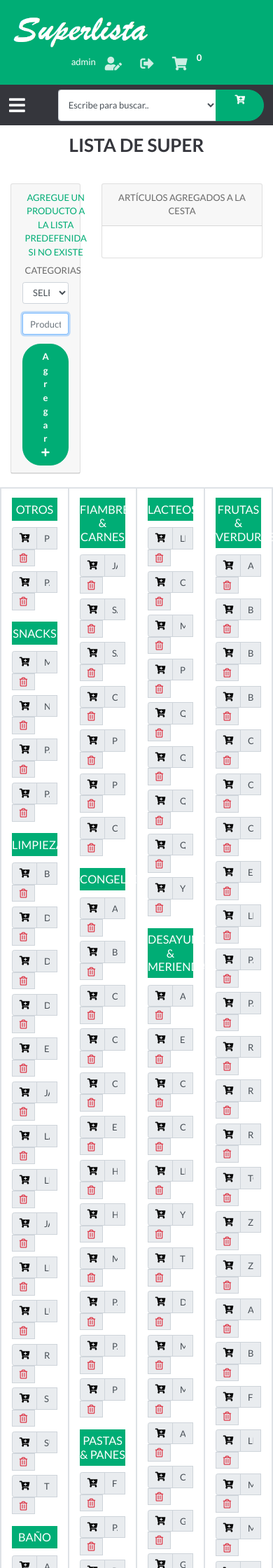
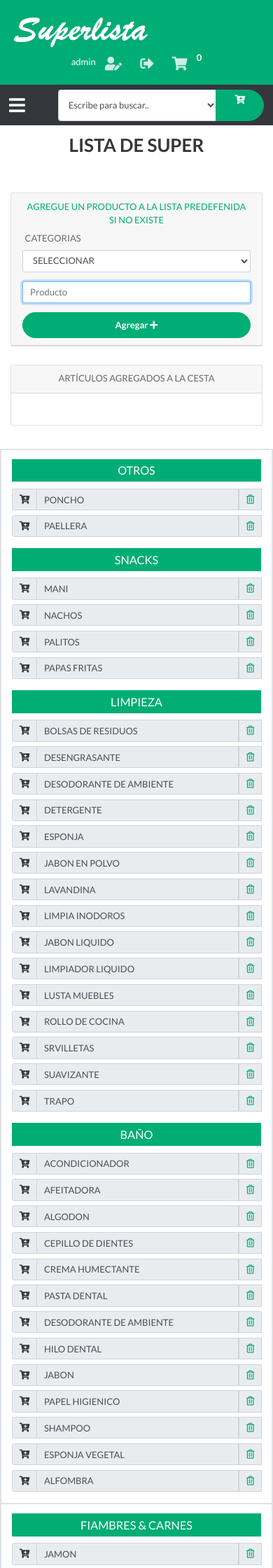
Before and after one commit to canariosbit/bitSuperlista, a Flask app: page / in a window 390 px wide. Shown: the top 2240 px of the page at 70% size. Run offline with Flask 2, Linux system fonts and the light colour scheme; a user stored in the database is signed in; data comes from the database, SQL or seed files in the repository; both versions use the stored data as it was after the commit; some libraries are stand-ins or nearby versions; some web fonts are replaced.

Commit message:
responsive

```diff
--- a/Proyecto_CanariosbIT/app.py
+++ b/Proyecto_CanariosbIT/app.py
@@ -68,7 +68,7 @@ def getAllCategorias():
 
 
 def getAllCesta():
-    # Consultando los productos
+    # Consultando los productos en la cesta
     if 'nombre' in session:
         id = session['id']
     else:
@@ -232,19 +232,15 @@ def agregarArtCesta():
             return redirect('/')
 
         (cur.execute("INSERT INTO Cesta (Id_Usuario, Item, Tachar, ProductoId) VALUES(?,?,?,?)",
-                    (id_usuario, nomProd, 0, proSelected)))
+                     (id_usuario, nomProd, 0, proSelected)))
         db.commit()
         db.close()
         flash("Producto agregado correctamente.", "alert-success")
         return redirect('/')
 
-
     else:
         flash("Seleccione un producto", "alert-warning")
         return redirect('/')
-
-
-
 
 
 # Ruta para eliminar articulos de la cesta
@@ -266,7 +262,7 @@ def DeleteArtCesta(id):
     db.close()
     return redirect("/cart")
 
-# Ruta para eliminar articulos de la cesta
+# Ruta para eliminar articulos de la tabla contenido
 @app.route('/DeleteArtContenido/<id>', methods=['GET'])
 def DeleteArtContenido(id):
     id = int(id)
@@ -490,12 +486,13 @@ def login():
             return render_template('login.html')
 
 
-@app.route('/logout')
+@app.route('/logout')  # Ruta de logout
 def fnLogout():
     session.clear()
     return redirect("/")
 
 
+# Ruta para editar perfil
 @app.route('/perfil', methods=['GET', 'POST'])
 def fnPerfil():
     if 'nombre' in session:
@@ -649,7 +646,7 @@ def AgregarProductoLista(id):
             cur.execute(sql, [(id), (proSelected)])
             db.commit()
     else:
-            flash("Seleccione un producto", "alert-warning")
+        flash("Seleccione un producto", "alert-warning")
 
     return EditarLista(id)
 
@@ -776,7 +773,6 @@ def compact_db(ultimosReg):
     resultado = cur.fetchall()
     if resultado:
 
-
         delete_guestCesta = (
             "DELETE FROM Cesta WHERE Id_Usuario = ?")
         for user in resultado:
--- a/Proyecto_CanariosbIT/templates/home_logged_in.html
+++ b/Proyecto_CanariosbIT/templates/home_logged_in.html
@@ -12,7 +12,7 @@
         <div class="form-group">
             <div class="container">
                 <div class="row py-4">
-                    <div class="col-4">
+                    <div class="col-md-4 py-3">
                         <div class="card text-center">
                             <div class="card-header">
                                 <div class="form-group">
@@ -50,7 +50,7 @@
                             </div>
                         </div>
                     </div>
-                    <div class="col-8">
+                    <div class="col-md-8 py-3 text-center">
                         <div class="card">
                             <div class="card-header text-center">
                                 <span>ARTÍCULOS AGREGADOS A LA CESTA</span>
@@ -75,15 +75,12 @@
                                                         value="{{ CestaArticulo.Item_nombre}}" aria-label="Text input with checkbox">
                                                     <div class="input-group-prepend">
                                                         <div class="input-group-text">
-                                                            <a href="/DeleteArtCesta_home/{{CestaArticulo.Id}}" i class="fa-sm text-success far fa-trash-alt" style="color:#000000;"></i></a>
+                                                            <a href="/DeleteArtCesta_home/{{CestaArticulo.Id}}"><i class="fa-sm text-primary far fa-trash-alt"></i></a>
                                                         </div>
                                                     </div>
 
                                                 </div>
                                             </td>
-                                                <!-- <td class="text border">{{ CestaArticulo.Item_nombre }}
-                                                    <a href="/DeleteArtCesta_home/{{CestaArticulo.Id}}"><i class="fa-pull-right fa-border far fa-trash-alt text-primary"></i></a>
-                                                </td> -->
 
                                             {% set contador.value = contador.value + 1 %}
 
@@ -96,6 +93,7 @@
                     </div>
                 </div>
             </div>
+            <div class="container">
                 {% if not(flashAbajo) %}
                     {% with messages = get_flashed_messages(with_categories=true)%}
                         {% if messages %}
@@ -107,10 +105,11 @@
                         {% endif %}
                     {% endwith %}
                 {% endif %}
+            </div>
             <!-- listar artículos -->
             <div class="container">
                 <div class="row border">
-                    <div class="col-3 border">
+                    <div class="col-md-3 border">
                         <div>
                             {% for categoria in categorias %}
                             <div class="form-group">
@@ -123,14 +122,14 @@
                                         <div class="input-group py-1">
                                             <div class="input-group-prepend">
                                                 <div class="input-group-text">
-                                                    <a href="/AddArt/{{producto.pro_nombre}}/{{producto.pro_id}}"><i class="fas fa-cart-plus" style="color:black;"></i></a>
+                                                    <a href="/AddArt/{{producto.pro_nombre}}/{{producto.pro_id}}"><i class="text-secondary fas fa-cart-plus"></i></a>
                                                 </div>
                                             </div>
                                             <input type="text" name="input" readonly="true" class="form-control"
                                                 value="{{ producto.pro_nombre }}" aria-label="Text input with checkbox">
                                             <div class="input-group-prepend">
                                                 <div class="input-group-text">
-                                                    <a href="/deleteArt/{{producto.pro_id}}" i class="text-danger far fa-trash-alt" style="color:#000000;"></i></a>
+                                                    <a href="/deleteArt/{{producto.pro_id}}"><i class="text-primary far fa-trash-alt"></i></a>
                                                 </div>
                                             </div>
 
@@ -144,7 +143,7 @@
 
                         </div>
                     </div>
-                    <div class="col-3 border">
+                    <div class="col-md-3 border">
                         <div>
                             {% for categoria in categorias %}
                             <div class="form-group">
@@ -157,14 +156,14 @@
                                         <div class="input-group py-1">
                                             <div class="input-group-prepend">
                                                 <div class="input-group-text">
-                                                    <a href="/AddArt/{{producto.pro_nombre}}/{{producto.pro_id}}"><i class="fas fa-cart-plus" style="color:black;"></i></a>
+                                                    <a href="/AddArt/{{producto.pro_nombre}}/{{producto.pro_id}}"><i class="text-secondary fas fa-cart-plus"></i></a>
                                                 </div>
                                             </div>
                                             <input type="text" readonly="true" class="form-control"
                                                 value="{{ producto.pro_nombre }}" aria-label="Text input with checkbox">
                                             <div class="input-group-prepend">
                                                 <div class="input-group-text">
-                                                    <a href="/deleteArt/{{producto.pro_id}}" i class="text-danger far fa-trash-alt" style="color:#000000;"></i></a>
+                                                    <a href="/deleteArt/{{producto.pro_id}}"><i class="text-primary far fa-trash-alt"></i></a>
                                                 </div>
                                             </div>
                                         </div>
@@ -176,7 +175,7 @@
                             {%endfor%}
                         </div>
                     </div>
-                    <div class="col-3 border">
+                    <div class="col-md-3 border">
                         <div>
                             {% for categoria in categorias %}
                             <div class="form-group">
@@ -189,14 +188,14 @@
                                         <div class="input-group py-1">
                                             <div class="input-group-prepend">
                                                 <div class="input-group-text">
-                                                    <a href="/AddArt/{{producto.pro_nombre}}/{{producto.pro_id}}"><i class="fas fa-cart-plus" style="color:black;"></i></a>
+                                                    <a href="/AddArt/{{producto.pro_nombre}}/{{producto.pro_id}}"><i class="text-secondary fas fa-cart-plus"></i></a>
                                                 </div>
                                             </div>
                                             <input type="text" readonly="true" class="form-control"
                                                 value="{{ producto.pro_nombre }}" aria-label="Text input with checkbox">
                                             <div class="input-group-prepend">
                                                 <div class="input-group-text">
-                                                    <a href="/deleteArt/{{producto.pro_id}}" i class="text-danger far fa-trash-alt" style="color:#000000;"></i></a>
+                                                    <a href="/deleteArt/{{producto.pro_id}}"><i class="text-primary far fa-trash-alt"></i></a>
                                                 </div>
                                             </div>
                                         </div>
@@ -208,7 +207,7 @@
                             {%endfor%}
                         </div>
                     </div>
-                    <div class="col-3 border py-3">
+                    <div class="col-md-3 border py-3">
                         <div>
                             {% for categoria in categorias %}
                             <div class="form-group">
@@ -221,14 +220,14 @@
                                         <div class="input-group py-1">
                                             <div class="input-group-prepend">
                                                 <div class="input-group-text">
-                                                    <a href="/AddArt/{{producto.pro_nombre}}/{{producto.pro_id}}"><i class="fas fa-cart-plus" style="color:black;"></i></a>
+                                                    <a href="/AddArt/{{producto.pro_nombre}}/{{producto.pro_id}}"><i class="text-secondary fas fa-cart-plus"></i></a>
                                                 </div>
                                             </div>
                                             <input type="text" readonly="true" class="form-control"
                                                 value="{{ producto.pro_nombre }}" aria-label="Text input with checkbox">
                                             <div class="input-group-prepend">
                                                 <div class="input-group-text">
-                                                    <a href="/deleteArt/{{producto.pro_id}}" i class="text-danger far fa-trash-alt" style="color:#000000;"></i></a>
+                                                    <a href="/deleteArt/{{producto.pro_id}}"><i class="text-primary far fa-trash-alt"></i></a>
                                                 </div>
                                             </div>
                                         </div>
--- a/Proyecto_CanariosbIT/templates/layout.html
+++ b/Proyecto_CanariosbIT/templates/layout.html
@@ -18,10 +18,6 @@
     <link rel="stylesheet" href="{{ url_for('static', filename='css/jarallax.css') }}">
     <!-- Carga del CSS de "Pickadate.js" -->
     <link rel="stylesheet" href="{{ url_for('static', filename='js/pickadate.js/themes/default.css') }}">
-    <!-- Carga del CSS de "Date Picker" -->
-    <link rel="stylesheet" href="{{ url_for('static', filename='js/pickadate.js/themes/default.date.css') }}">
-    <!-- Carga del CSS de "Time Picker" -->
-    <link rel="stylesheet" href="{{ url_for('static', filename='js/pickadate.js/themes/default.time.css') }}">
     <!-- Carga de Fuentes de google-->
     <link href="https://fonts.googleapis.com/css?family=Lato:400,700" rel="stylesheet">
     <!-- Carga del css personalizado -->
--- a/Proyecto_CanariosbIT/templates/layout_logged_in.html
+++ b/Proyecto_CanariosbIT/templates/layout_logged_in.html
@@ -22,10 +22,6 @@
     <link rel="stylesheet" href="{{ url_for('static', filename='css/jarallax.css') }}">
     <!-- Carga del CSS de "Pickadate.js" -->
     <link rel="stylesheet" href="{{ url_for('static', filename='js/pickadate.js/themes/default.css') }}">
-    <!-- Carga del CSS de "Date Picker" -->
-    <link rel="stylesheet"  href="{{ url_for('static', filename='js/pickadate.js/themes/default.date.css') }}">
-     <!-- Carga del CSS de "Time Picker" -->
-     <link rel="stylesheet" href="{{ url_for('static', filename='js/pickadate.js/themes/default.time.css') }}">
      <!-- Carga de Fuentes de google-->
     <link href="https://fonts.googleapis.com/css?family=Lato:400,700" rel="stylesheet">
     <!-- Carga del css personalizado -->
@@ -48,14 +44,14 @@
     <!-- Seccion #barra-contacto -->
     <section id="barra-contacto" class="bg-primary text-white py-3 py-lg-1 text-center">
         <div class="container">
-            <div class="row justify-content-sm-between align-items-sm-center">
-                <div class="col-auto align-content-sm-center">
+            <div class="row justify-content-md-between align-items-md-center">
+                <div class="col-auto align-content-md-center">
                     <a  href="javascript:history.back(-1);" class="logo">
                         <img src="{{ url_for('static', filename='images/texto.png') }}" alt="Logo del sitio" width="200"
                             class="img-fluid">
                     </a>
                 </div>
-                <div class="col-12 col-sm-auto">
+                <div class="col-12 col-md-auto">
                     <ul class="redes-sociales list-unstyled d-inline-flex mb-0">
                         <li class="py-2">{{ session['correo'] }}</li>
                         <li><a href="/perfil"><i class="fas fa-user-edit"></i></i></a></li>
```
Also changed, not shown: Proyecto_CanariosbIT/templates/carrito.html (+5 -5 lines), Proyecto_CanariosbIT/templates/carrito_home.html (+4 -4 lines), Proyecto_CanariosbIT/templates/home.html (+12 -12 lines), Proyecto_CanariosbIT/database1.db. Lines whose indentation alone changed are shown as unchanged.
